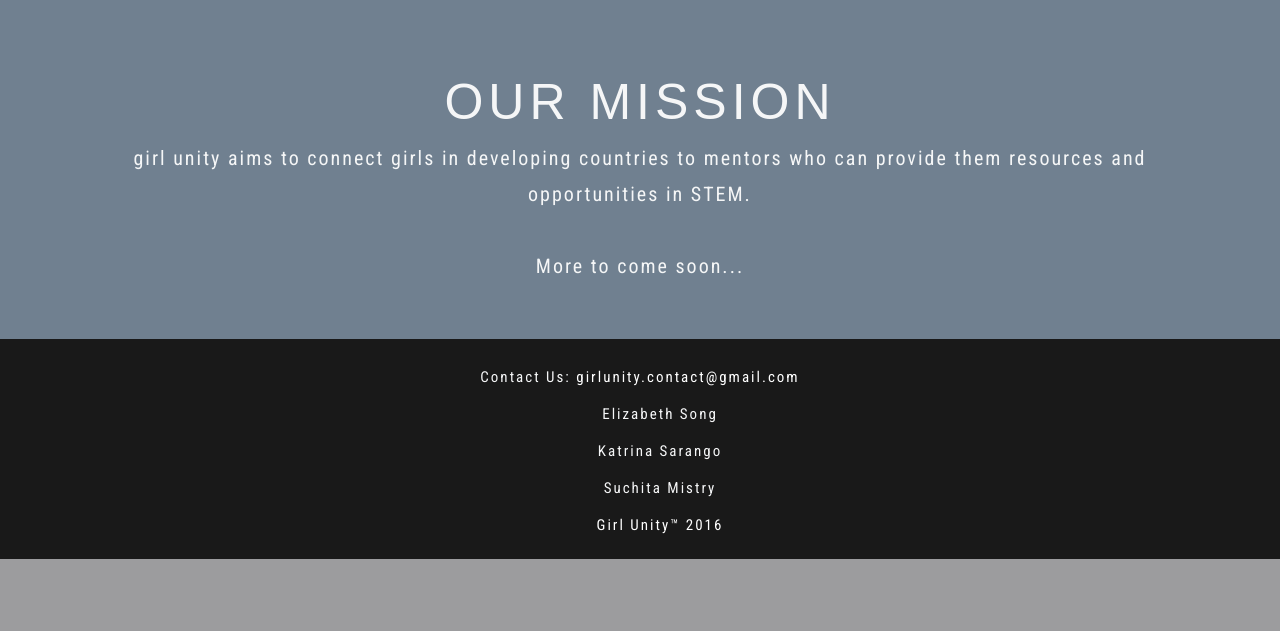
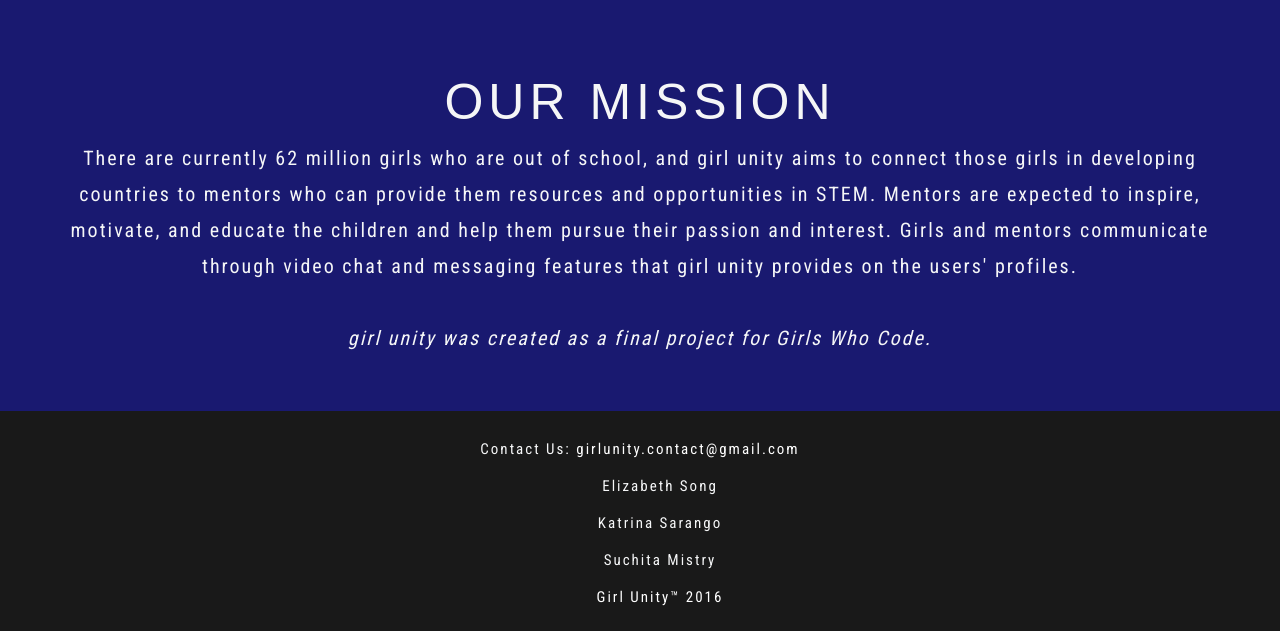
Before and after one commit to elizabethsong/girlunity, a PHP site: page /web/index.html in a window 1280 px wide. Shown: the part 779-1410 px from the top of the page. Before the commit the page ends 1338 px from the top, so only its background shows below. Run offline with PHP 8.4, Linux system fonts and the light colour scheme; some web fonts are replaced.

Commit message:
edited about and home page design

```diff
--- a/web/aboutus.html
+++ b/web/aboutus.html
@@ -82,7 +82,7 @@
 		<p>
 			Elizabeth Song is a fifteen year old incoming high-school junior who would like to major in business and computer science. Currently, her favorite TV show is "The 100". Elizabeth is a Girl Scout, who is currently working on her Gold Award, and participates in her school's Unicef, Future Business Leaders of America, and Robotics. With Girls Who Code, Elizabeth has increased her knowledge in languages such as PHP (MYSQL database), HTML, CSS, Java, Python, and Arduino C++. A fun fact about Elizabeth is that her middle name has only two letters.
 
-			Elizabeth's friends best describe her as business-oriented, considerate, and determined. She plays the violin as well. Her biggest achievement is building communities all over the world through girl unity.
+			Elizabeth's friends best describe her as business-oriented, considerate, and determined. She plays the violin as well, and started a Girl Up club in her school. Her biggest achievement is building communities all over the world through girl unity.
 		</p>
 
 		<a href="#top"><p id="e">Top</p></a>
--- a/web/css/aboutus.css
+++ b/web/css/aboutus.css
@@ -184,7 +184,7 @@ p{
   text-align: center;
   letter-spacing: 2px;
     font-family: 'Roboto Condensed', sans-serif;
-          padding-right: 100px;
+   padding-right: 100px;
       padding-left: 100px;
 
 }
--- a/web/css/style_girlUnity.css
+++ b/web/css/style_girlUnity.css
@@ -150,7 +150,7 @@ h6{
 }
 
 .bg-2{
-  background-color: rgb(112,128,144);
+  background-color: rgb(25,25,112);
   padding-top: 0px;
   padding-bottom: 25px;
 }
@@ -163,7 +163,7 @@ h3{
     visibility: hidden;
   }
 #miss{
-  background-color: rgb(112,128,144);
+  background-color: rgb(25,25,112);
   padding-top: 20px;
   padding-bottom: 20px;
   padding-left: 50px;
--- a/web/index.html
+++ b/web/index.html
@@ -55,7 +55,7 @@
 			<a name="mission" id="link1"><p>hidden</p></a>
 			<div id="miss">
 			<h3>OUR MISSION</h3>
-			<p id="missText">girl unity aims to connect girls in developing countries to mentors who can provide them resources and opportunities in STEM. <br> <br> More to come soon... </p>
+			<p id="missText">There are currently 62 million girls who are out of school, and girl unity aims to connect those girls in developing countries to mentors who can provide them resources and opportunities in STEM. Mentors are expected to inspire, motivate, and educate the children and help them pursue their passion and interest. Girls and mentors communicate through video chat and messaging features that girl unity provides on the users' profiles. <br> <br> <i>girl unity was created as a final project for Girls Who Code. </i></p>
 			</div>
 		</div>
 
```
